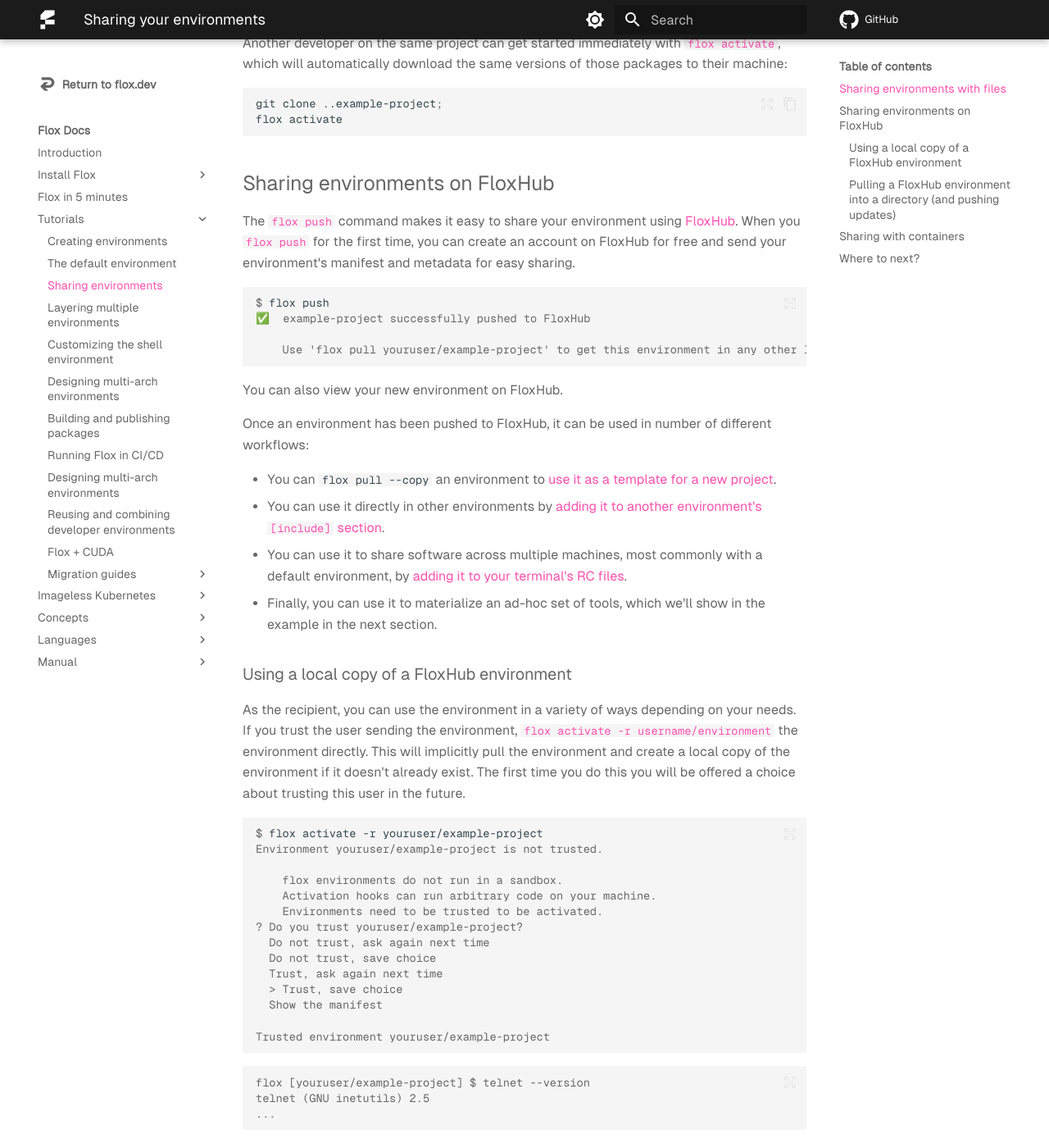
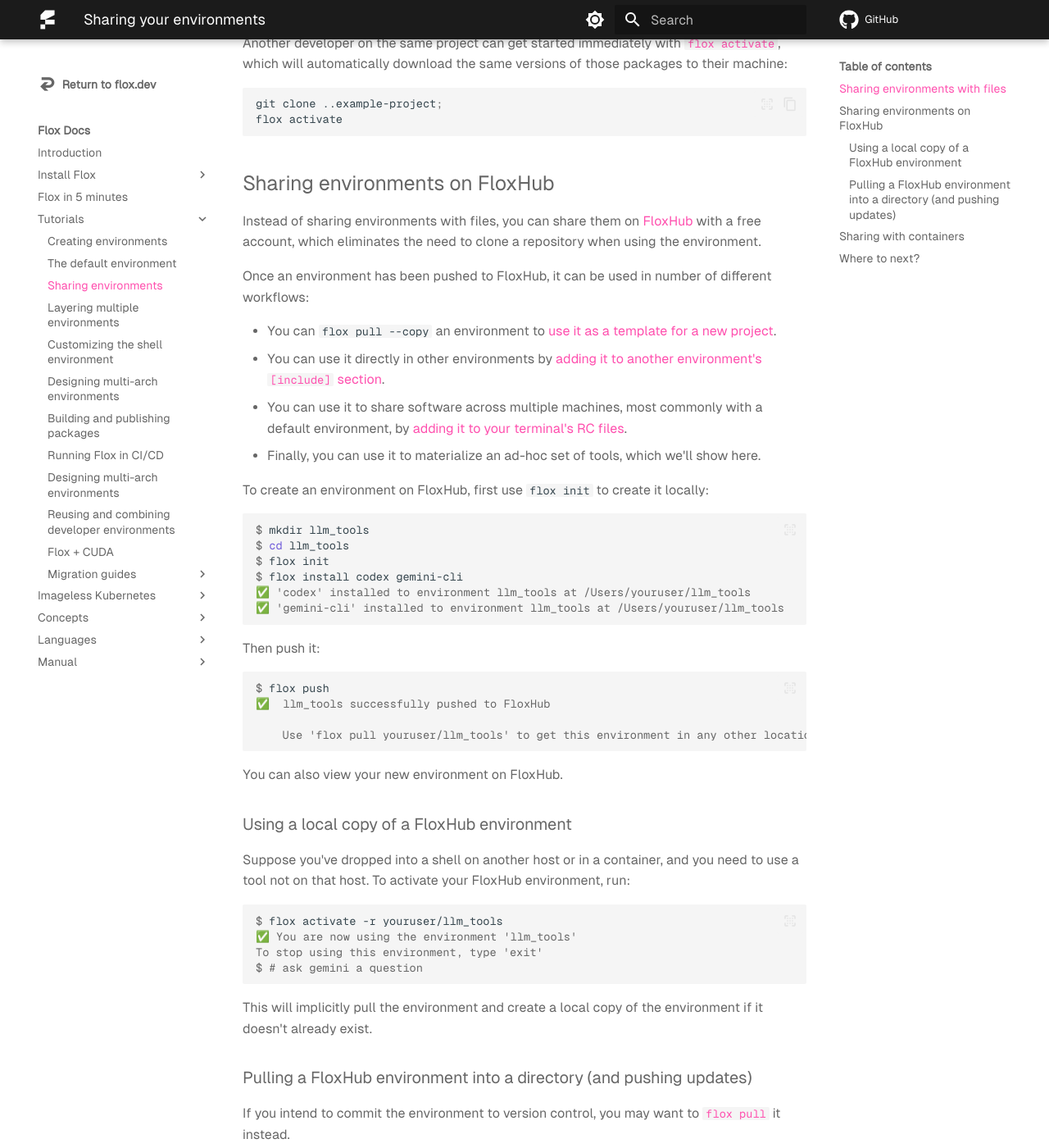
Before and after one commit to flox/floxdocs, an MkDocs documentation site: the page built from docs/tutorials/sharing-environments.md, in a window 1280 px wide and 1400 px high, scrolled down 1267 px. Shown: the whole window at 82% size. Built offline with MkDocs 1.6.1 and Material for MkDocs 9.7.7, drawn with Linux system fonts in a browser that asks for light colours; plug-ins that fetch from the network failed and are left out; comment, search, counter and statistics services are not loaded.

Commit message:
docs(sharing): use ad-hoc environment as example
This is a bit more realistic, and we haven't covered ad-hoc environments
anywhere else in docs

````diff
--- a/docs/tutorials/sharing-environments.md
+++ b/docs/tutorials/sharing-environments.md
@@ -59,16 +59,9 @@
 
 ## Sharing environments on FloxHub
 
-The [`flox push`][flox_push] command makes it easy to share your environment using [FloxHub][floxhub_concept]. When you [`flox push`][flox_push] for the first time, you can create an account on FloxHub for free and send your environment's manifest and metadata for easy sharing.
-
-```console
-$ flox push
-✅  example-project successfully pushed to FloxHub
-
-    Use 'flox pull youruser/example-project' to get this environment in any other location.
-```
-
-You can also view your new environment on FloxHub.
+Instead of sharing environments with files, you can share them on
+[FloxHub][floxhub_concept] with a free account, which eliminates the need to
+clone a repository when using the environment.
 
 Once an environment has been pushed to FloxHub, it can be used in number of
 different workflows:
@@ -76,34 +69,43 @@
 - You can `flox pull --copy` an environment to [use it as a template for a new project](composition.md#creating-a-template-for-new-projects).
 - You can use it directly in other environments by [adding it to another environment's `[include]` section](composition.md#composing-environments).
 - You can use it to share software across multiple machines, most commonly with a default environment, by [adding it to your terminal's RC files](default-environment.md#initial-setup).
-- Finally, you can use it to materialize an ad-hoc set of tools, which we'll show in the example in the next section.
+- Finally, you can use it to materialize an ad-hoc set of tools, which we'll show here.
+
+To create an environment on FloxHub, first use `flox init` to create it locally:
+
+```console
+$ mkdir llm_tools
+$ cd llm_tools
+$ flox init
+$ flox install codex gemini-cli
+✅ 'codex' installed to environment llm_tools at /Users/youruser/llm_tools
+✅ 'gemini-cli' installed to environment llm_tools at /Users/youruser/llm_tools
+```
+
+Then push it:
+
+```console
+$ flox push
+✅  llm_tools successfully pushed to FloxHub
+
+    Use 'flox pull youruser/llm_tools' to get this environment in any other location.
+```
+
+You can also view your new environment on FloxHub.
 
 ### Using a local copy of a FloxHub environment
 
-As the recipient, you can use the environment in a variety of ways depending on your needs. If you trust the user sending the environment, [`flox activate -r username/environment`][flox_activate] the environment directly. This will implicitly pull the environment and create a local copy of the environment if it doesn't already exist. The first time you do this you will be offered a choice about trusting this user in the future.
+Suppose you've dropped into a shell on another host or in a container, and you need to use a tool not on that host.
+To activate your FloxHub environment, run:
 
 ```console
-$ flox activate -r youruser/example-project
-Environment youruser/example-project is not trusted.
-
-    flox environments do not run in a sandbox.
-    Activation hooks can run arbitrary code on your machine.
-    Environments need to be trusted to be activated.
-? Do you trust youruser/example-project?
-  Do not trust, ask again next time
-  Do not trust, save choice
-  Trust, ask again next time
-  > Trust, save choice
-  Show the manifest
-
-Trusted environment youruser/example-project
+$ flox activate -r youruser/llm_tools
+✅ You are now using the environment 'llm_tools'
+To stop using this environment, type 'exit'
+$ # ask gemini a question
 ```
 
-```console
-flox [youruser/example-project] $ telnet --version
-telnet (GNU inetutils) 2.5
-...
-```
+This will implicitly pull the environment and create a local copy of the environment if it doesn't already exist.
 
 ### Pulling a FloxHub environment into a directory (and pushing updates)
 
````
